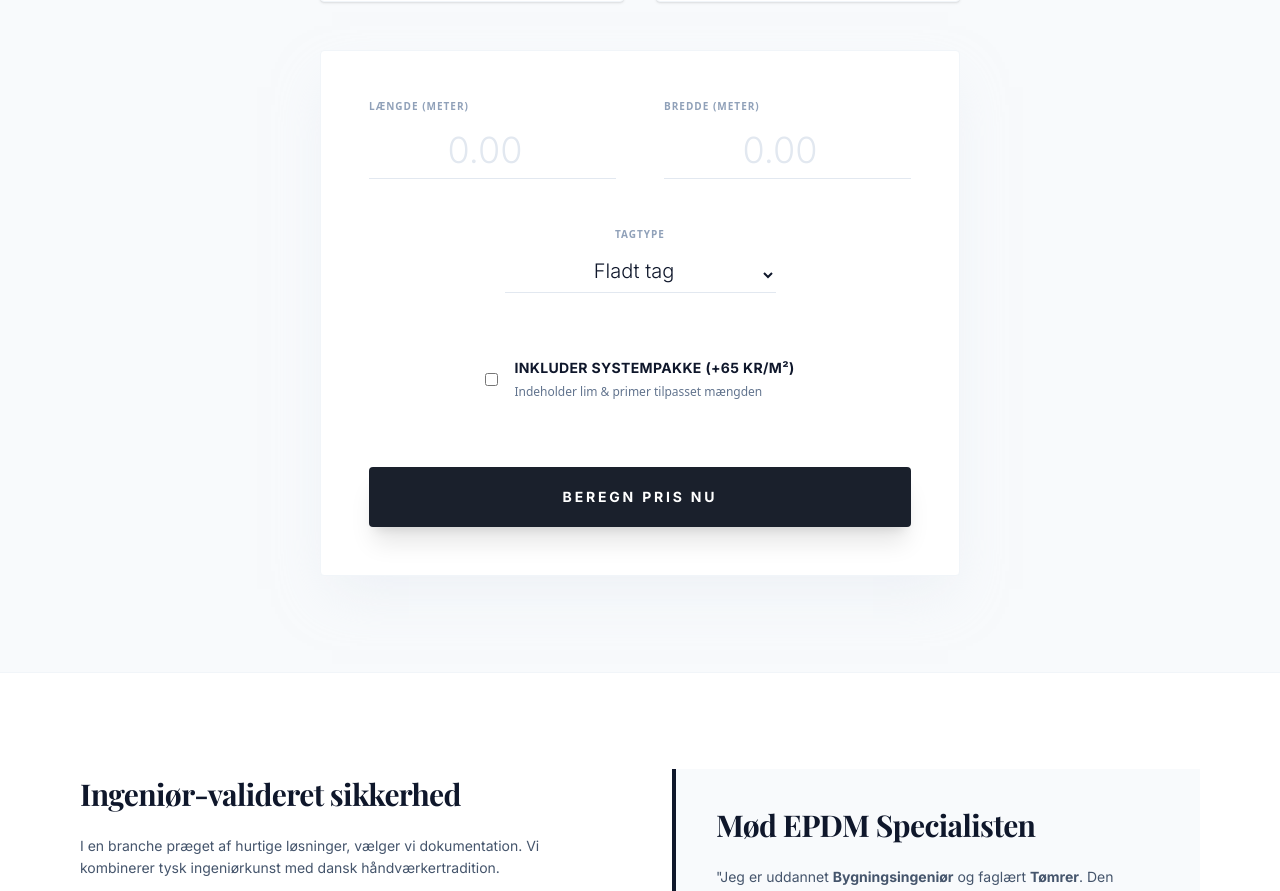
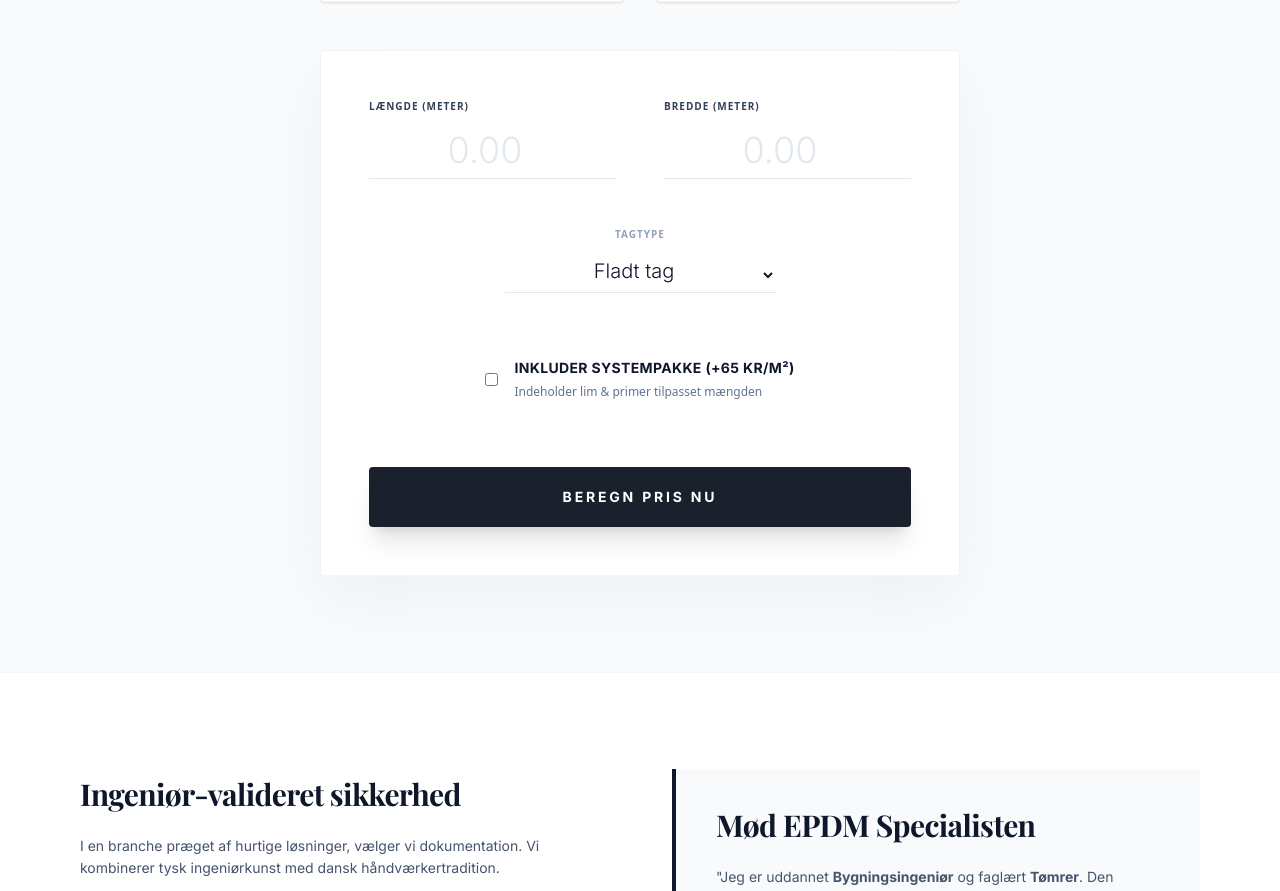
Before and after one commit to Cherise1608/epdm-specialisten-production, a plain HTML site: page index.html in a window 1280 px wide. Shown: the part 3409-4300 px from the top of the page. Drawn offline with nearby package versions, Linux system fonts and the light colour scheme; a web font is replaced by a local one.

Commit message:
Darken calculator labels (Længde/Bredde) from slate-400 to slate-700
Co-Authored-By: Claude Opus 4.6 <noreply@anthropic.com>

```diff
--- a/index.html
+++ b/index.html
@@ -302,11 +302,11 @@
                 <form id="calculator-form" class="space-y-12">
                     <div class="grid grid-cols-1 md:grid-cols-2 gap-12">
                         <div class="group">
-                            <label class="block text-[10px] font-bold text-slate-400 uppercase tracking-widest mb-4 font-sans">Længde (meter)</label>
+                            <label class="block text-[10px] font-bold text-slate-700 uppercase tracking-widest mb-4 font-sans">Længde (meter)</label>
                             <input type="number" id="length" step="0.01" class="w-full pb-2 text-center text-4xl font-light text-slate-900 border-b border-slate-200 focus:border-slate-900 bg-transparent placeholder-slate-200 transition-colors" placeholder="0.00">
                         </div>
                         <div class="group">
-                            <label class="block text-[10px] font-bold text-slate-400 uppercase tracking-widest mb-4 font-sans">Bredde (meter)</label>
+                            <label class="block text-[10px] font-bold text-slate-700 uppercase tracking-widest mb-4 font-sans">Bredde (meter)</label>
                             <input type="number" id="width" step="0.01" class="w-full pb-2 text-center text-4xl font-light text-slate-900 border-b border-slate-200 focus:border-slate-900 bg-transparent placeholder-slate-200 transition-colors" placeholder="0.00">
                         </div>
                     </div>
```
